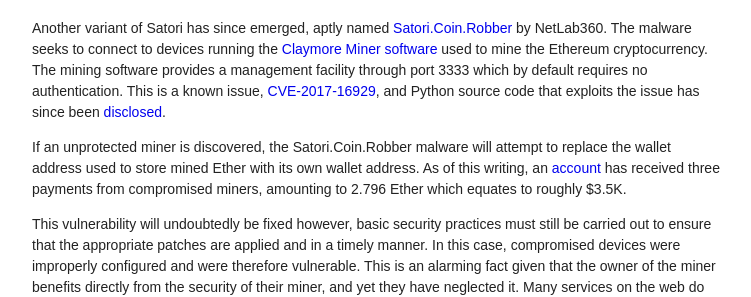
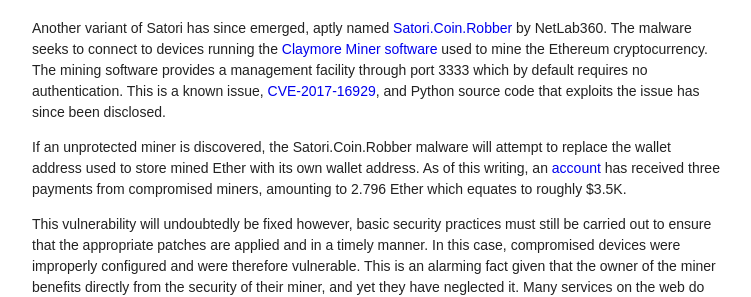
Before and after one commit to frasercrossman/frasercrossman.github.io, a Jekyll site: the page built from _posts/2018-01-28-hijacking-ethereum-mining.md, in a window 1280 px wide. Shown: the part 711-1008 px from the top of the page, without its empty margins (264-1015 px from the left). Built offline with Jekyll 4.4.1, drawn with Linux system fonts in a browser that asks for light colours; part of the change alters nothing that is shown.

```diff
--- a/_posts/2018-01-28-hijacking-ethereum-mining.md
+++ b/_posts/2018-01-28-hijacking-ethereum-mining.md
@@ -31,10 +31,10 @@ as it was only a matter of time before further forks would be discovered in the
 Another variant of Satori has since emerged, aptly named [Satori.Coin.Robber][3] by NetLab360. The malware seeks to
 connect to devices running the [Claymore Miner software][4] used to mine the Ethereum cryptocurrency. The mining
 software provides a management facility through port 3333 which by default requires no authentication. This is a known
-issue, [CVE-2017-16929][5], and Python source code that exploits the issue has since been [disclosed][6].
+issue, [CVE-2017-16929][5], and Python source code that exploits the issue has since been disclosed.
 
 If an unprotected miner is discovered, the Satori.Coin.Robber malware will attempt to replace the wallet address used to
-store mined Ether with its own wallet address. As of this writing, an [account][7] has received three payments from
+store mined Ether with its own wallet address. As of this writing, an [account][6] has received three payments from
 compromised miners, amounting to 2.796 Ether which equates to roughly $3.5K.
 
 This vulnerability will undoubtedly be fixed however, basic security practices must still be carried out to ensure that
@@ -48,5 +48,4 @@ incentives to their owners and yet we naively expect that they are appropriately
 [3]: http://blog.netlab.360.com/art-of-steal-satori-variant-is-robbing-eth-bitcoin-by-replacing-wallet-address-en/
 [4]: https://github.com/nanopool/Claymore-Dual-Miner/releases
 [5]: https://cve.mitre.org/cgi-bin/cvename.cgi?name=CVE-2017-16929
-[6]: https://www.exploit-db.com/exploits/43231/
-[7]: http://dwarfpool.com/eth/address?wallet=B15A5332eB7cD2DD7a4Ec7f96749E769A371572d&allpayouts=1
+[6]: http://dwarfpool.com/eth/address?wallet=B15A5332eB7cD2DD7a4Ec7f96749E769A371572d&allpayouts=1
```
